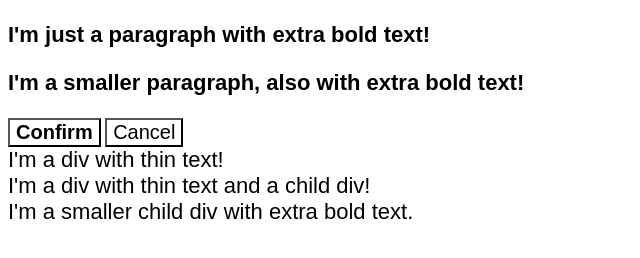
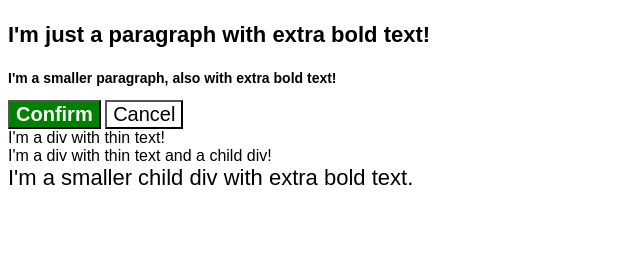
Before and after one commit to shuyaibaasim/css-foundations, a plain HTML site: page 06-cascade-fix/index.html in a window 1280 px wide. Shown: the whole page, without its empty margins (0-640 px from the left). Drawn offline with Linux system fonts and the light colour scheme.

Commit message:
Css excerise for cascade and result is as expected

```diff
--- a/06-cascade-fix/style.css
+++ b/06-cascade-fix/style.css
@@ -2,13 +2,12 @@ body {
   font-family: Arial, Helvetica, sans-serif;
 }
 
-.para,
-.small-para {
+.para {
   color: hsl(0, 0%, 0%);
   font-weight: 800;
 }
 
-.small-para {
+.para.small-para {
   font-size: 14px;
   font-weight: 800;
 }
@@ -17,13 +16,13 @@ body {
   font-size: 22px;
 }
 
-.confirm {
+#confirm-button.confirm{
   background: green;
   color: white;
   font-weight: bold;
 }
 
-.button {
+.button{
   background-color: rgb(255, 255, 255);
   color: rgb(0, 0, 0);
   font-size: 20px;
@@ -35,7 +34,7 @@ body {
   font-size: 14px;
 }
 
-div.text {
+div.child {
   color: rgb(0, 0, 0);
   font-size: 22px;
   font-weight: 100;
```
